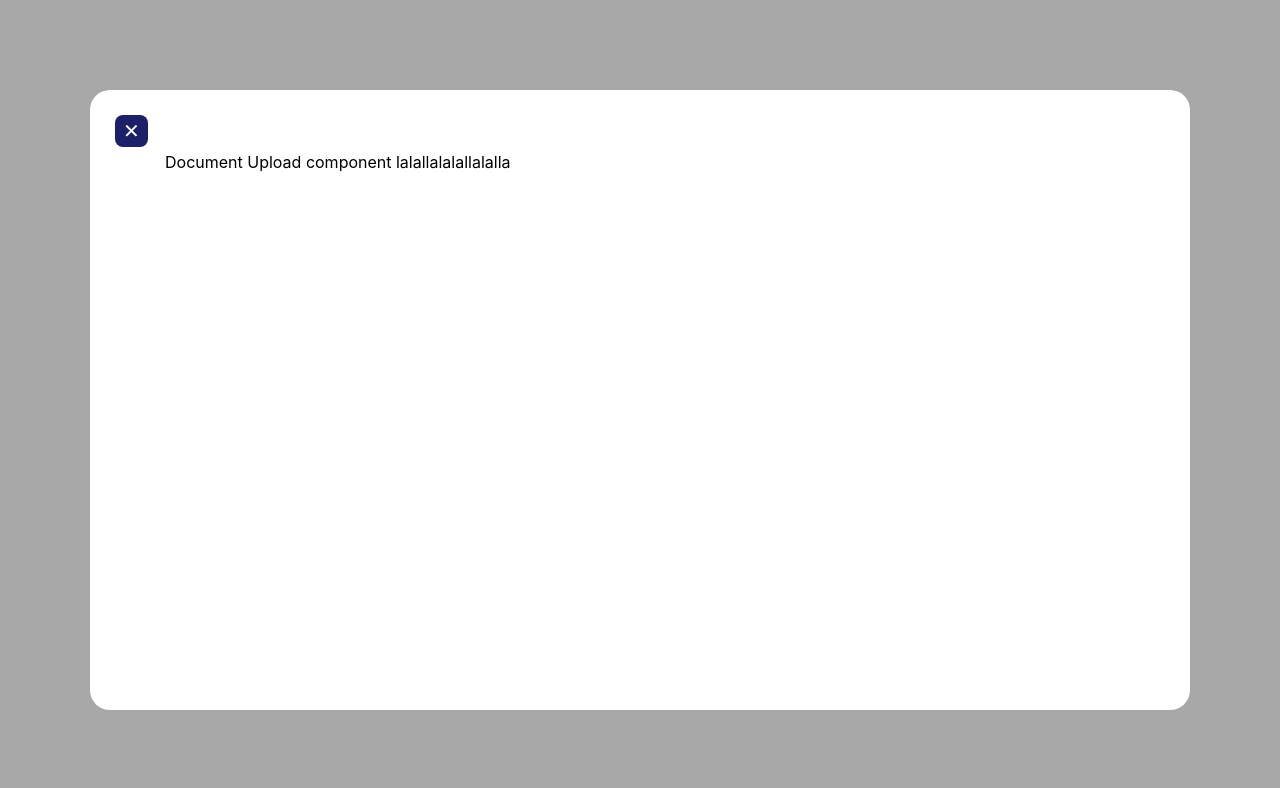
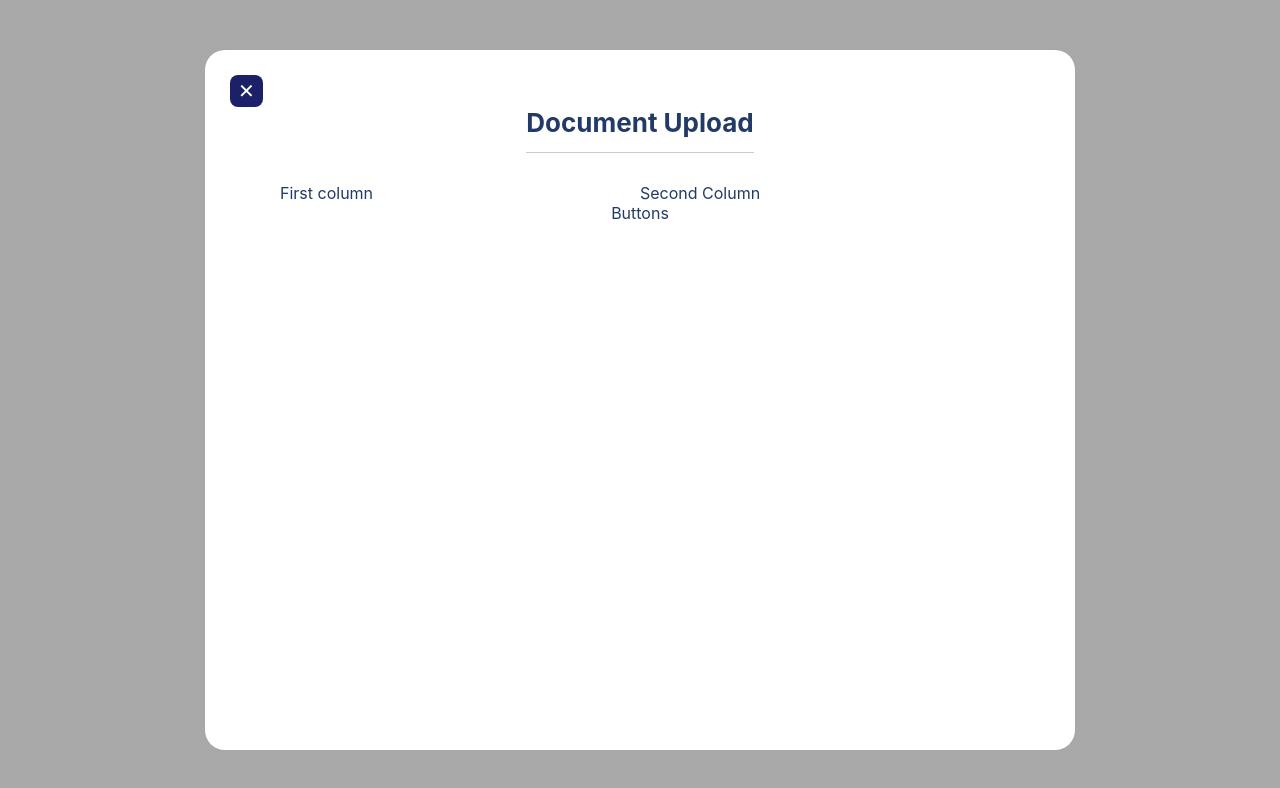
Before and after one commit to Aredu89/skyhop-challenge, a React (Create React App) app: page / in a window 1280 px wide. Shown: the top 788 px of the page. Built offline with nearby package versions, Linux system fonts and the light colour scheme.

Commit message:
feat: strcture the content with grid, style the title, text and border color

```diff
--- a/src/App.css
+++ b/src/App.css
@@ -1,3 +1,3 @@
 .App {
-
+  font-family:'Gill Sans', 'Gill Sans MT', Calibri, 'Trebuchet MS', sans-serif;
 }
--- a/src/components/modal/modal.component.jsx
+++ b/src/components/modal/modal.component.jsx
@@ -18,6 +18,7 @@
         justifyContent: 'center'
       },
       content: {
+        position: 'initial',
         border: 'none',
         borderRadius: '20px',
         padding: '25px',
--- a/src/components/modal/modal.styles.jsx
+++ b/src/components/modal/modal.styles.jsx
@@ -1,5 +1,5 @@
 import styled from 'styled-components';
 
 export const ContentContainer = styled.div`
-  padding: 5px 50px 0;
+  padding: 0 50px;
 `;
--- a/src/pages/document-upload/document-upload.component.jsx
+++ b/src/pages/document-upload/document-upload.component.jsx
@@ -1,6 +1,14 @@
 import React, { useState } from 'react';
 import Modal from '../../components/modal/modal.component';
-import { DocumentUploadContainer } from './document-upload.styles';
+import {
+  DocumentUploadContainer,
+  FormContainer,
+  Title,
+  TitleContainer,
+  LeftSection,
+  RightSection,
+  ContinueSection
+} from './document-upload.styles';
 
 const DocumentUpload = () => {
   const [isModalOpen, setIsModalOpen] = useState(true);
@@ -13,7 +21,12 @@
   return (
     <DocumentUploadContainer>
       <Modal isOpen={isModalOpen} onClose={handleToggleModal}>
-        <div>Document Upload component lalallalalallalalla</div>
+        <FormContainer>
+          <TitleContainer><Title>Document Upload</Title></TitleContainer>
+          <LeftSection>First column</LeftSection>
+          <RightSection>Second Column</RightSection>
+          <ContinueSection>Buttons</ContinueSection>
+        </FormContainer>
       </Modal>
     </DocumentUploadContainer>
   );
--- a/src/pages/document-upload/document-upload.styles.jsx
+++ b/src/pages/document-upload/document-upload.styles.jsx
@@ -1,6 +1,48 @@
 import styled from 'styled-components';
-import { BACKGROUND_COLOR } from '../../styles/variables';
+import { BACKGROUND_COLOR, TEXT_COLOR, BORDER_COLOR } from '../../styles/variables';
 
 export const DocumentUploadContainer = styled.div`
   background-color: ${BACKGROUND_COLOR};
 `;
+
+export const FormContainer = styled.div`
+  display: grid;
+  grid-template-columns: repeat(2, 1fr);
+  grid-template-rows: auto 1fr auto;
+  width: 720px;
+  color: ${TEXT_COLOR}
+`;
+
+export const TitleContainer = styled.div`
+  grid-column: 1 / 3;
+  grid-row: 1 / 1;
+  display: flex;
+  justify-content: center;
+  margin-bottom: 30px;
+`;
+
+export const Title = styled.h2`
+  margin: 0;
+  padding-bottom: 14px;
+  border-bottom: 1px solid ${BORDER_COLOR};
+  display: flex;
+  justify-content: center;
+  font-size: 26px;
+`;
+
+export const LeftSection = styled.div`
+  grid-column: 1 / 2;
+  grid-row: 2 / 3;
+`;
+
+export const RightSection = styled.div`
+  grid-column: 2 / 3;
+  grid-row: 2 / 3;
+`;
+
+export const ContinueSection = styled.div`
+  grid-column: 1 / 3;
+  grid-row: 3 / 4;
+  display: flex;
+  justify-content: center;
+`;
--- a/src/styles/variables.jsx
+++ b/src/styles/variables.jsx
@@ -1,4 +1,6 @@
 export const PRIMARY_COLOR = '#1b2069';
 export const SECONDARY_COLOR = '#fca730';
+export const TEXT_COLOR = '#223a66';
 export const SUCCESS_COLOR = '#42a650';
 export const BACKGROUND_COLOR = '#a8a8a8';
+export const BORDER_COLOR = '#cccccc';
```
